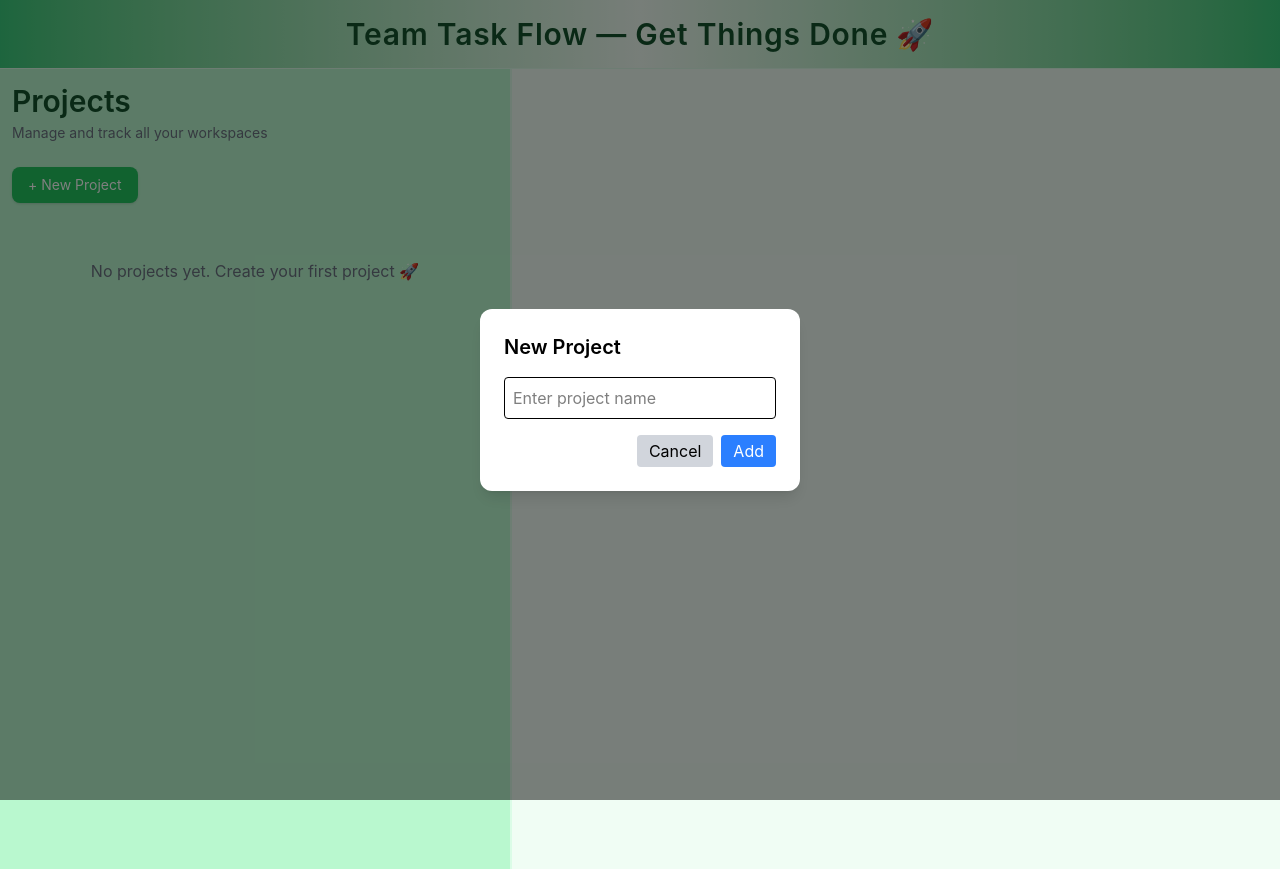
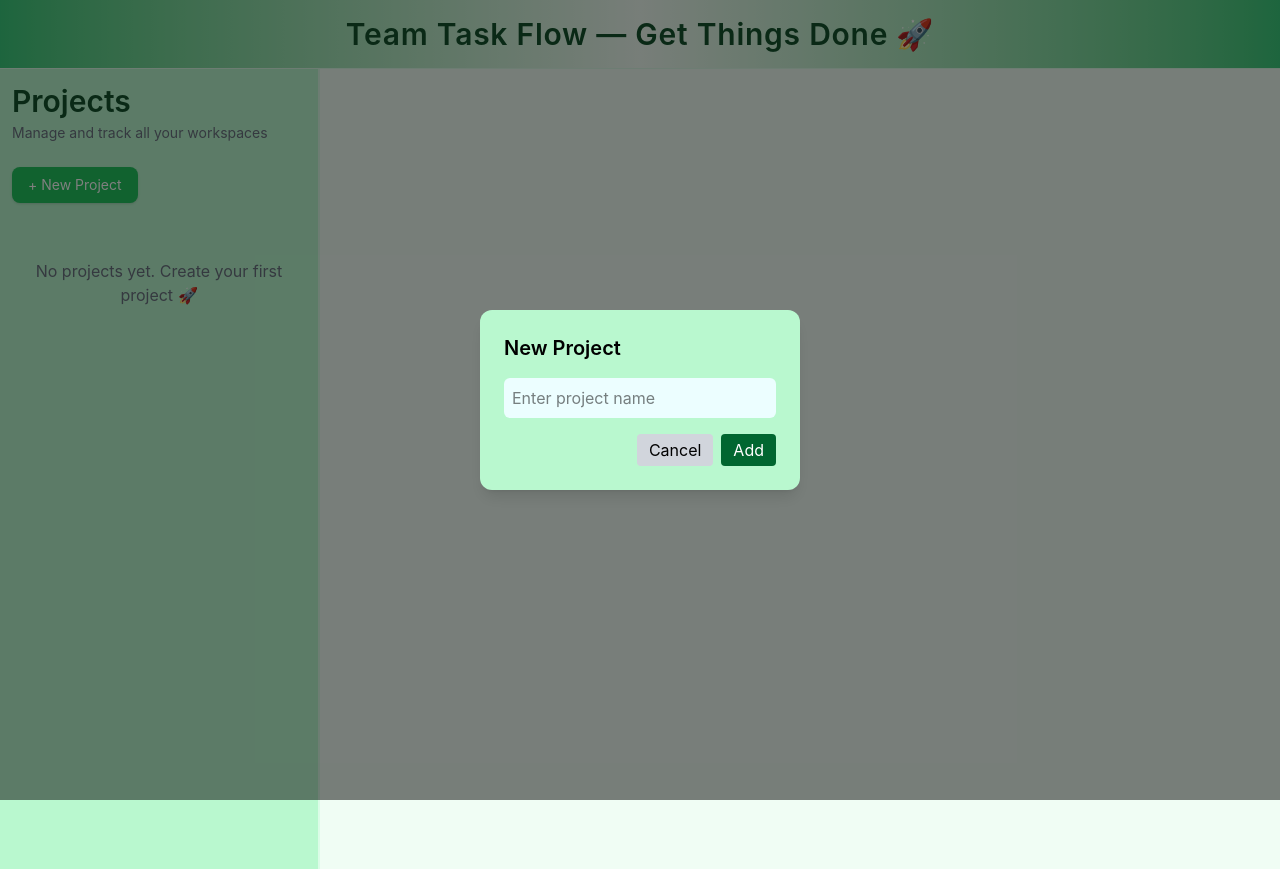
Before and after one commit to chinaz4/teamtask, a React (Vite) app in the folder team-task/: page / in a window 1280 px wide. Both pictures are taken after a click on the button "+ New Project". Built offline with nearby package versions, Linux system fonts and the light colour scheme.

Commit message:
update seven

```diff
--- a/team-task/src/components/AddProjectModal.jsx
+++ b/team-task/src/components/AddProjectModal.jsx
@@ -17,16 +17,16 @@ function AddProjectModal({ isOpen, onClose, onAddProject }) {
 
   return (
     <div className="fixed inset-0 flex items-center justify-center bg-black/50">
-      <div className="bg-white p-6 rounded-xl w-80 shadow-lg">
+      <div className="bg-green-200 p-6 space-y-2.5 rounded-xl w-80 shadow-lg">
         <h2 className="text-xl font-semibold mb-4">New Project</h2>
 
-        <form onSubmit={handleSubmit}>
+        <form onSubmit={handleSubmit} className="flex flex-col space-y-4">
           <input
             type="text"
             placeholder="Enter project name"
             value={projectName}
             onChange={(e) => setProjectName(e.target.value)}
-            className="w-full p-2 border rounded mb-4"
+            className="bg-cyan-50 rounded-md p-2"
           />
 
           <div className="flex justify-end gap-2">
@@ -40,7 +40,7 @@ function AddProjectModal({ isOpen, onClose, onAddProject }) {
 
             <button
               type="submit"
-              className="px-3 py-1 bg-blue-500 text-white rounded"
+              className="px-3 py-1 bg-green-800 text-white rounded"
             >
               Add
             </button>
--- a/team-task/src/components/AddTaskModal.jsx
+++ b/team-task/src/components/AddTaskModal.jsx
@@ -50,13 +50,13 @@ function AddTaskModal({isOpen, onClose, onAddTask, editingTask}) {
 
   return (
     <div className="fixed inset-0 flex items-center justify-center bg-black/50">
-      <div className="bg-white p-6 rounded-xl w-80 shadow-lg">
+      <div className="bg-green-200 p-6 space-y-2.5 rounded-xl w-80 shadow-lg">
         <h2 className="text-xl font-sans mb-4">Add New Task</h2>
-        <form onSubmit={handleSubmit}>
-          <input type="text" placeholder="Task Title" value={title} onChange={(e) => setTitle(e.target.value)} />
-          <input type="text" placeholder="Assigned User" value={assignedUser} onChange={(e) => setAssignedUser(e.target.value)} />
-          <input type="date" placeholder="deadline" value={deadline} onChange={(e) => setDeadline(e.target.value)} />
-           <div className="flex justify-end gap-2">
+        <form onSubmit={handleSubmit}  className="flex flex-col space-y-1.5">
+          <input type="text" placeholder="Task Title" className="bg-cyan-50 rounded-md p-2" value={title} onChange={(e) => setTitle(e.target.value)} />
+          <input type="text" placeholder="Assigned User" className="bg-cyan-50 rounded-md p-2" value={assignedUser} onChange={(e) => setAssignedUser(e.target.value)} />
+          <input type="date" placeholder="deadline" className="bg-cyan-50 rounded-md p-2" value={deadline} onChange={(e) => setDeadline(e.target.value)} />
+           <div className="flex justify-end mt-2 gap-2">
             <button
               type="button"
               onClick={onClose}
@@ -67,7 +67,7 @@ function AddTaskModal({isOpen, onClose, onAddTask, editingTask}) {
 
             <button
               type="submit"
-              className="px-3 py-1 bg-blue-500 text-white rounded"
+              className="px-3 py-1 bg-green-800 text-white rounded"
             >
               Add
             </button>
--- a/team-task/src/components/TaskBoard.jsx
+++ b/team-task/src/components/TaskBoard.jsx
@@ -48,7 +48,7 @@ const progress = totalTasks === 0 ? 0 : (completedCount / totalTasks) * 100;
 
    <DndContext onDragEnd={handleDragEnd}>
 
-    <div className="flex gap-4 sm:flex-col md:flex-col sm:gap-3 md:gap-3 ">
+    <div className="flex sm:flex-col sm:gap-3 lg:flex-row lg:gap-4  md:flex-col  md:gap-3 ">
   <TaskColumn
   title="To Do"
   tasks={todoTasks}
--- a/team-task/src/components/TaskColumn.jsx
+++ b/team-task/src/components/TaskColumn.jsx
@@ -45,7 +45,7 @@ function TaskColumn({ title, tasks, status, projectId }) {
   return (
     <div
       ref={setNodeRef}
-      className={`w-80 min-h-100 md:w-full sm:w-full p-4 rounded-2xl transition-colors
+      className={`lg:w-80 min-h-100 md:w-full sm:w-full p-4 rounded-2xl transition-colors
         ${isOver ? "bg-green-300 border-green-400" : "bg-green-200 border-green-300"}
       `}
     >
--- a/team-task/src/pages/Dashboard.jsx
+++ b/team-task/src/pages/Dashboard.jsx
@@ -6,7 +6,7 @@ function Dashboard() {
 
     <div className="flex h-screen bg-[#F0FDF4]">
       {/* Left Sidebar */}
-      <div className="w-2/5 bg-green-50 flex flex-col ">
+      <div className="w-2/6 lg:w-1/4 bg-green-50 flex flex-col ">
         <ProjectList />
       </div>
 
```
